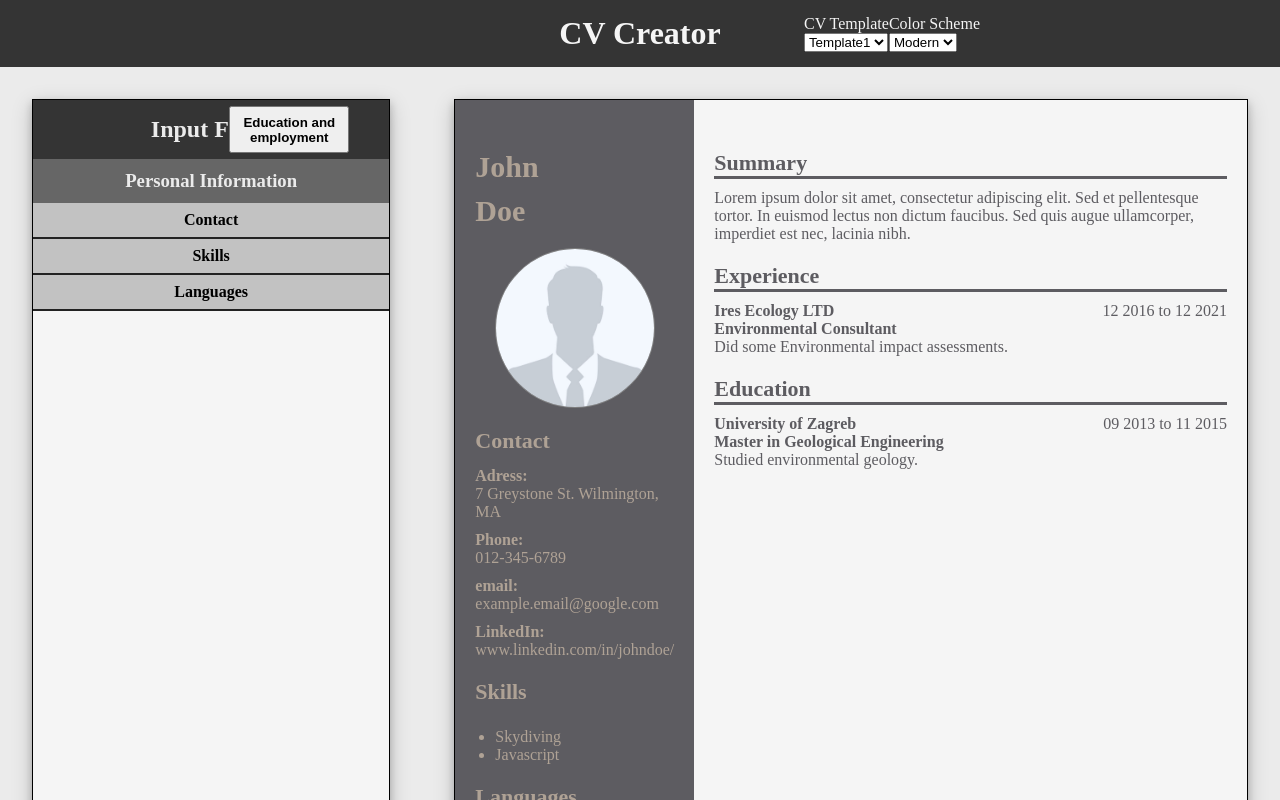
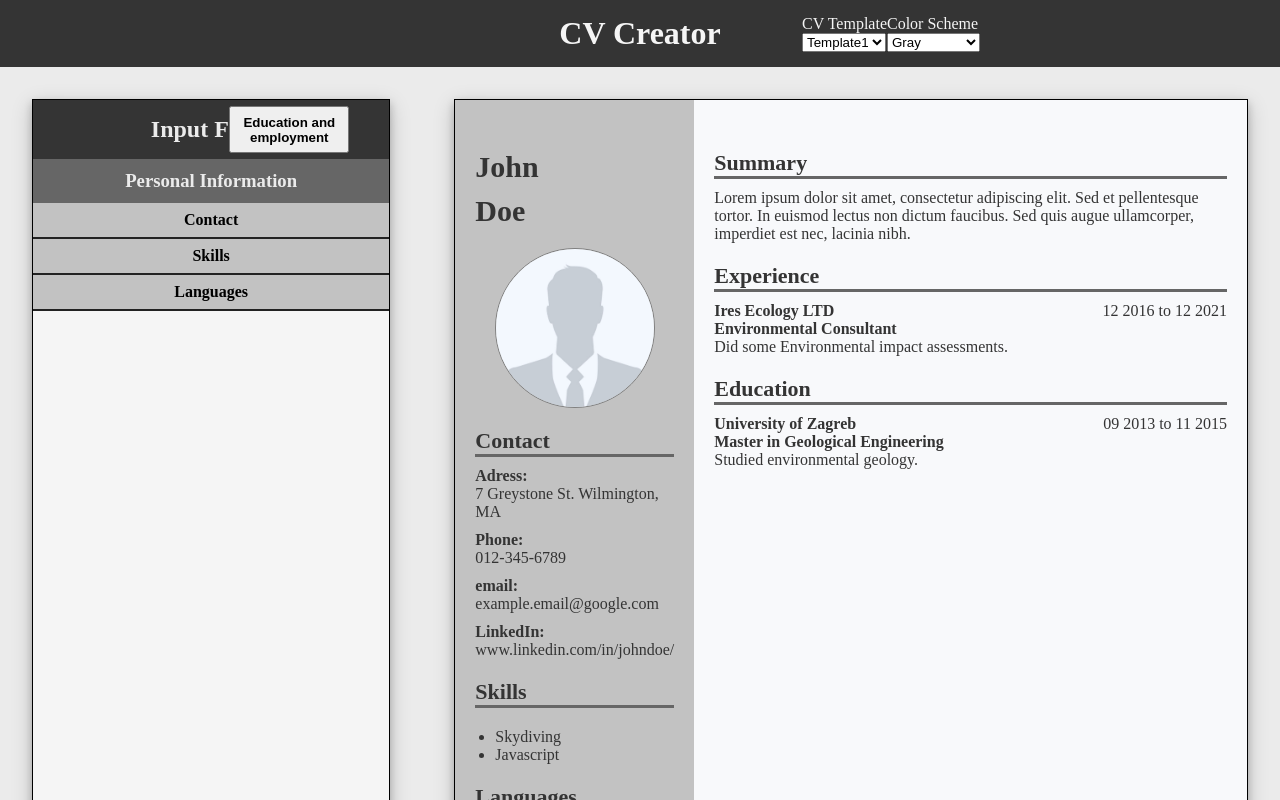
Before and after one commit to MrDando/CV-Project, a React (Create React App) app: page / in a window 1280 px wide. Shown: the top 800 px of the page. Built offline with nearby package versions, Linux system fonts and the light colour scheme.

Commit message:
Added color schemes for template1

```diff
--- a/src/App.js
+++ b/src/App.js
@@ -30,9 +30,16 @@ class App extends React.Component {
 
     this.colorSchemes = {
       template1: {
-        defaultScheme: 'Stylish',
-        schemeList: ['Modern', 'Stylish'],
+        defaultScheme: 'Gray',
+        schemeList: ['Gray','Modern', 'Stylish', 'Purple Tints', 'Corporate'],
         schemes: {
+          Gray: {
+            primary: '#c2c2c2',
+            secondary: '#f8f9fb',
+            tertiary: '#343434',
+            quaternary: '#343434',
+            quinary: '#666666',
+          },
           Modern : {
             primary: '#212629',
             secondary: '#474a4f',
@@ -46,6 +53,20 @@ class App extends React.Component {
             tertiary: '#afa295',
             quaternary: '#5d5c61',
             quinary: '#5d5c61',
+          },
+          'Purple Tints': {
+            primary: '#2e1115',
+            secondary: '#adadad',
+            tertiary: '#adadad',
+            quaternary: '#2e1115',
+            quinary: '#83687b',
+          },
+          Corporate: {
+            primary: '#112d31',
+            secondary: '#f5f5f5',
+            tertiary: '#f5f5f5',
+            quaternary: '#264e58',
+            quinary: '#89bdbb',
           }
         }
       },
@@ -67,7 +88,7 @@ class App extends React.Component {
     this.state = {
       form: 'personal',
       cvTemplate: 'template1',
-      colorSchemes: ['Modern', 'Stylish'],
+      colorSchemes: ['Gray', 'Modern', 'Stylish', 'Purple Tints', 'Corporate'],
       switchButton: 'Education and employment',
       firstname: 'John',
       lastname: 'Doe',
--- a/src/Components/CVs/Template1/Template1.css
+++ b/src/Components/CVs/Template1/Template1.css
@@ -29,7 +29,7 @@
     font-size: 16px;
 }
 
-.proficiency, .timespan, .position, .degree {
+.timespan, .position, .degree {
     color: var(--quaternary)
 }
 
--- a/src/index.css
+++ b/src/index.css
@@ -5,11 +5,11 @@
   --platinum: #EBEBEB;
   --cultured: #F5F5F5;
 
-  --primary: #5d5c61;
-  --secondary: #f5f5f5;
-  --tertiary: #afa295;
-  --quaternary: #5d5c61;
-  --quinary: #5d5c61;
+  --primary: #c2c2c2;
+  --secondary: #f8f9fb;
+  --tertiary: #343434;
+  --quaternary: #343434;
+  --quinary: #666666
 }
 
 * {
```
